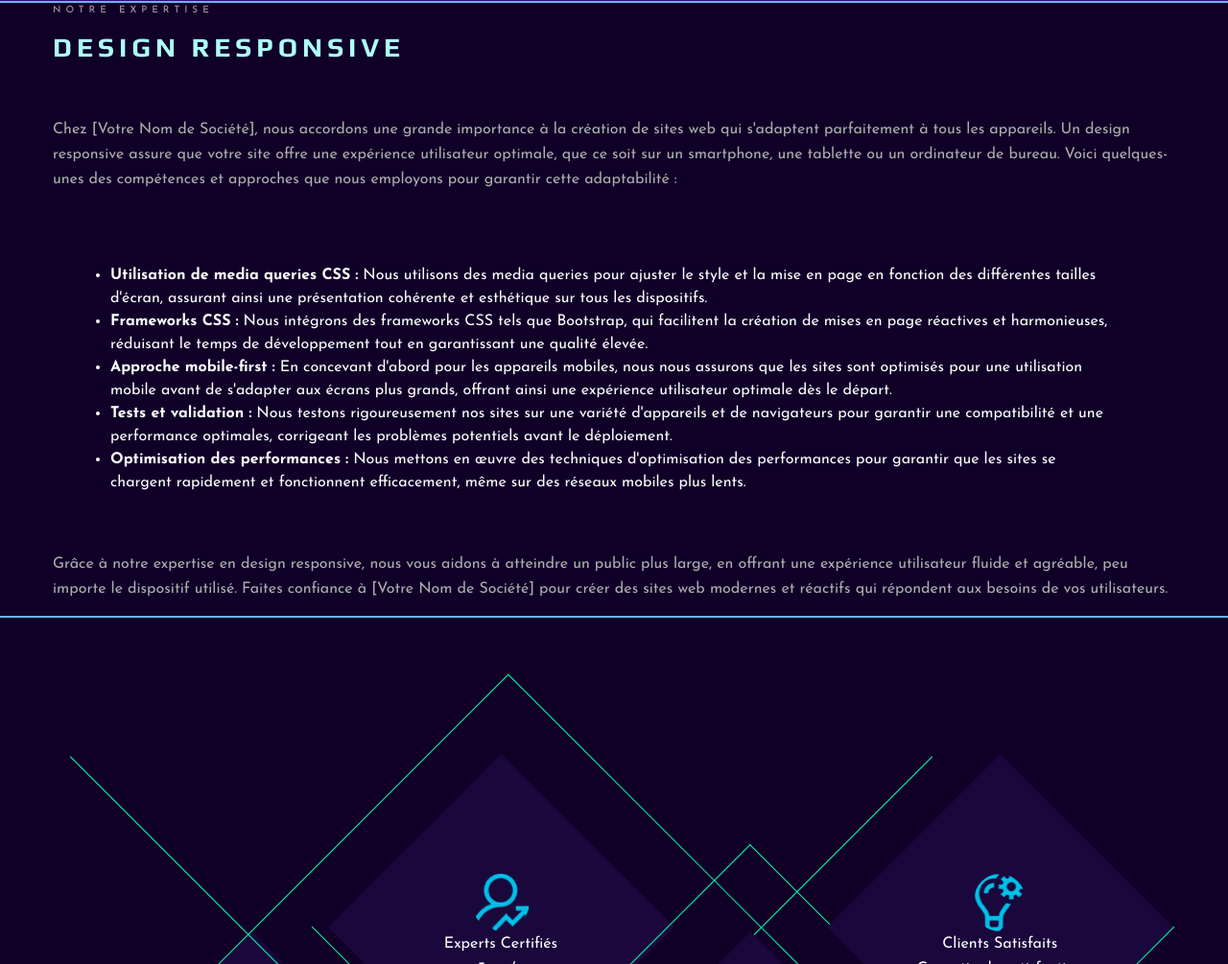
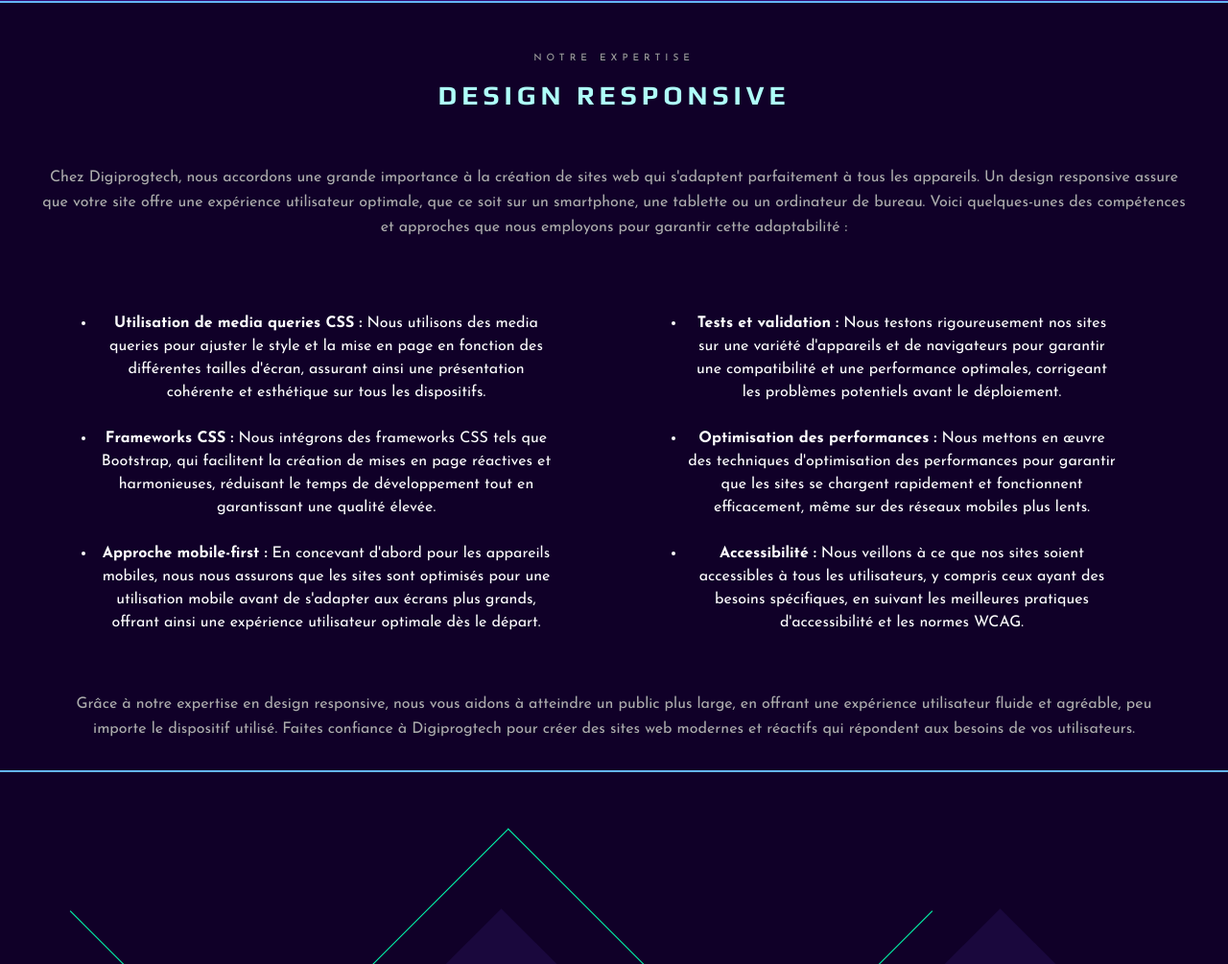
Before and after one commit to Alby9z/sitedigiprog, a website: page public/Acceuil.html in a window 1280 px wide. Shown: the part 2304-3309 px from the top of the page at 96% size. Drawn offline with nearby package versions, Linux system fonts and the light colour scheme; files whose address does not match are found by name.

Commit message:
new-section

```diff
--- a/public/Acceuil.html
+++ b/public/Acceuil.html
@@ -403,9 +403,9 @@
     </section>
     <section class="responsive-design" data-section="responsive">
       <div class="colorlib-narrow-content">
-        <div class="row">
+        <div class="row row-responsive">
           <div
-            class="col-md-6 col-md-offset-3 col-md-pull-3 animate-box"
+            class="col-md-666 col-md-offset-3 col-md-pull-3 animate-box"
             data-animate-effect="fadeInLeft"
           >
             <span class="heading-meta">Notre Expertise</span>
@@ -413,16 +413,20 @@
           </div>
         </div>
         <div class="row">
-          <div class="col-md-12 animate-box" data-animate-effect="fadeInLeft">
-            <p class="p">
-              Chez [Votre Nom de Société], nous accordons une grande importance
-              à la création de sites web qui s'adaptent parfaitement à tous les
+          <div class="col-md-122 animate-box" data-animate-effect="fadeInLeft">
+            <p class="p p-responsive">
+              Chez Digiprogtech, nous accordons une grande importance à la
+              création de sites web qui s'adaptent parfaitement à tous les
               appareils. Un design responsive assure que votre site offre une
               expérience utilisateur optimale, que ce soit sur un smartphone,
               une tablette ou un ordinateur de bureau. Voici quelques-unes des
               compétences et approches que nous employons pour garantir cette
               adaptabilité :
             </p>
+          </div>
+        </div>
+        <div class="row">
+          <div class="col-md-66 animate-box" data-animate-effect="fadeInLeft">
             <ul class="ul-responsive">
               <li>
                 <strong>Utilisation de media queries CSS :</strong> Nous
@@ -431,12 +435,14 @@
                 une présentation cohérente et esthétique sur tous les
                 dispositifs.
               </li>
+              <br />
               <li>
                 <strong>Frameworks CSS :</strong> Nous intégrons des frameworks
                 CSS tels que Bootstrap, qui facilitent la création de mises en
                 page réactives et harmonieuses, réduisant le temps de
                 développement tout en garantissant une qualité élevée.
               </li>
+              <br />
               <li>
                 <strong>Approche mobile-first :</strong> En concevant d'abord
                 pour les appareils mobiles, nous nous assurons que les sites
@@ -444,6 +450,10 @@
                 aux écrans plus grands, offrant ainsi une expérience utilisateur
                 optimale dès le départ.
               </li>
+            </ul>
+          </div>
+          <div class="col-md-6 animate-box" data-animate-effect="fadeInRight">
+            <ul class="ul-responsive">
               <li>
                 <strong>Tests et validation :</strong> Nous testons
                 rigoureusement nos sites sur une variété d'appareils et de
@@ -451,26 +461,36 @@
                 optimales, corrigeant les problèmes potentiels avant le
                 déploiement.
               </li>
+              <br />
               <li>
                 <strong>Optimisation des performances :</strong> Nous mettons en
                 œuvre des techniques d'optimisation des performances pour
                 garantir que les sites se chargent rapidement et fonctionnent
                 efficacement, même sur des réseaux mobiles plus lents.
               </li>
+              <br />
+              <li>
+                <strong>Accessibilité :</strong> Nous veillons à ce que nos
+                sites soient accessibles à tous les utilisateurs, y compris ceux
+                ayant des besoins spécifiques, en suivant les meilleures
+                pratiques d'accessibilité et les normes WCAG.
+              </li>
             </ul>
-            <p class="p">
+          </div>
+        </div>
+        <div class="row">
+          <div class="col-md-12 animate-box" data-animate-effect="fadeInLeft">
+            <p class="p bas-responsive">
               Grâce à notre expertise en design responsive, nous vous aidons à
               atteindre un public plus large, en offrant une expérience
               utilisateur fluide et agréable, peu importe le dispositif utilisé.
-              Faites confiance à [Votre Nom de Société] pour créer des sites web
-              modernes et réactifs qui répondent aux besoins de vos
-              utilisateurs.
+              Faites confiance à Digiprogtech pour créer des sites web modernes
+              et réactifs qui répondent aux besoins de vos utilisateurs.
             </p>
           </div>
         </div>
       </div>
     </section>
-
     <section class="counter">
       <div class="container">
         <div class="counter__content">
--- a/public/css/style.css
+++ b/public/css/style.css
@@ -2829,9 +2829,10 @@
   margin-right: 10px;
 }
 .modal-content button:hover {
-  background-color: #4f0f0f;
+  background-color: #100028;
 }
 .responsive-design {
+  text-align: center;
   border-bottom: solid #64b5f6 2px;
   background-color: #100028;
   border-top: solid #64b5f6 2px;
@@ -2840,3 +2841,28 @@
   color: #ffffff;
   padding: 60px;
 }
+.p-responsive,
+.row-responsive,
+.col-md-122 {
+  text-align: center;
+}
+.row-responsive {
+  margin-top: 50px;
+  display: flex;
+  align-items: center;
+  align-content: center;
+  justify-content: center;
+}
+.col-md-66 {
+  -ms-flex: 0 0 50%;
+  flex: 0 0 50%;
+  max-width: 50%;
+}
+.col-md-666 {
+  -ms-flex: 0 0 50%;
+  flex: 0 0 50%;
+  max-width: 50%;
+}
+.bas-responsive {
+  margin-bottom: 30px;
+}
```
